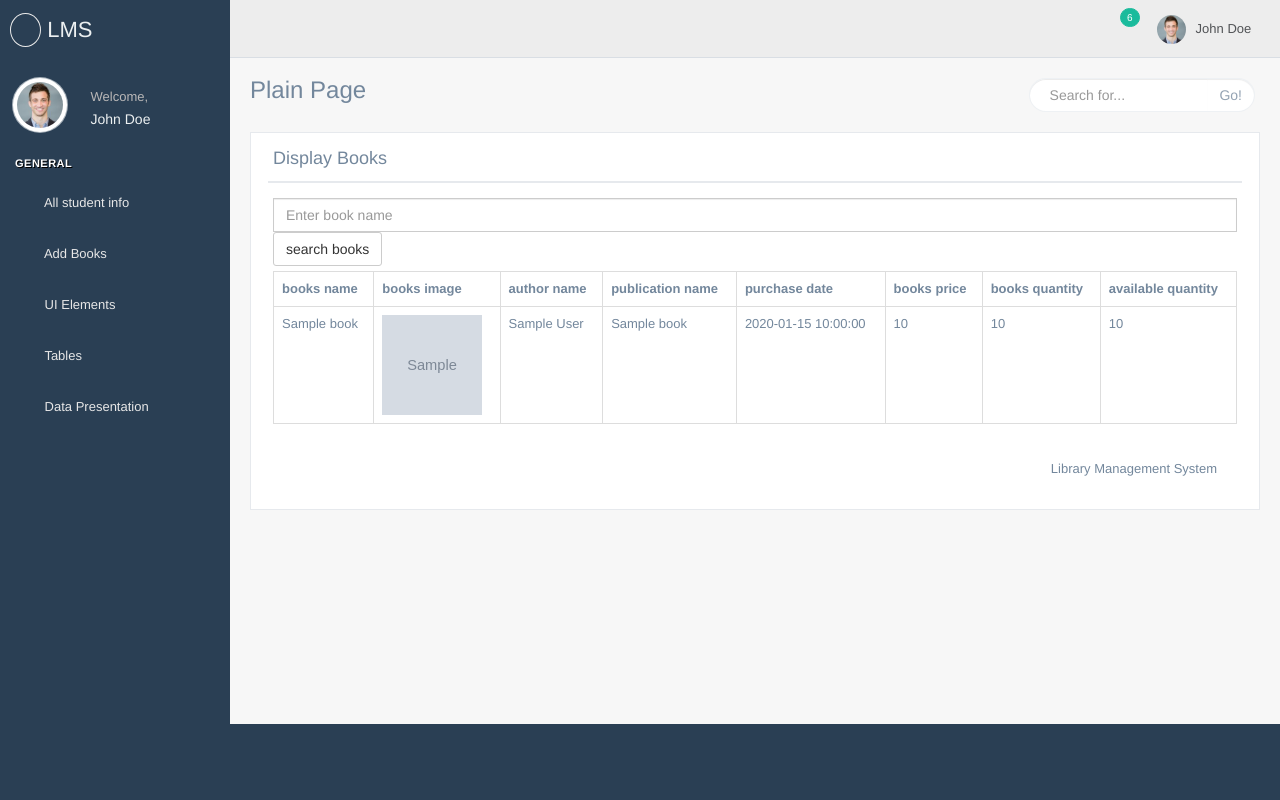
After one commit to emmy497/434Project, a PHP site: page /display_books.php in a window 1280 px wide. The commit adds this page. Run offline with PHP 8.4, Linux system fonts and the light colour scheme; tables that the repository leaves empty or names only in its code hold one stand-in row (values such as "Sample post"); grey boxes marked "Sample" are stand-in pictures; some web fonts are replaced.

```diff
--- /dev/null
+++ b/librarian/display_books.php
@@ -0,0 +1,127 @@
+<?php
+include "connection.php";
+include "header.php";
+?>
+
+
+
+
+        <!-- page content area main -->
+        <div class="right_col" role="main">
+            <div class="">
+                <div class="page-title">
+                    <div class="title_left">
+                        <h3>Plain Page</h3>
+                    </div>
+
+                    <div class="title_right">
+                        <div class="col-md-5 col-sm-5 col-xs-12 form-group pull-right top_search">
+                            <div class="input-group">
+                                <input type="text" class="form-control" placeholder="Search for...">
+                    <span class="input-group-btn">
+                      <button class="btn btn-default" type="button">Go!</button>
+                    </span>
+                            </div>
+                        </div>
+                    </div>
+                </div>
+
+                <div class="clearfix"></div>
+                <div class="row" style="min-height:500px">
+                    <div class="col-md-12 col-sm-12 col-xs-12">
+                        <div class="x_panel">
+                            <div class="x_title">
+                                <h2>Display Books</h2>
+
+                                <div class="clearfix"></div>
+                            </div>
+                            <div class="x_content">
+                                <form name="form1" action="" method="post">
+                                    <input type="text" name="t1" class="form-control" placeholder="Enter book name" >
+                                    <input type="submit" name="submit1" value="search books" class="btn btn-default">
+                                </form>
+
+
+
+                            <?php
+                            if(isset($_POST["submit1"])){
+                                $res=mysqli_query($link, "select * from add_books where books_name like('$_POST[t1]%')");
+                                echo "<table class='table table-bordered'>";
+                                echo "<tr>";
+                                echo "<th>"; echo "books name"; echo "</th>";
+                                echo "<th>"; echo "books image"; echo "</th>";
+                                echo "<th>"; echo "author name"; echo "</th>";
+                                echo "<th>"; echo "publication name"; echo "</th>";
+                                echo "<th>"; echo "purchase date"; echo "</th>";
+                                echo "<th>"; echo "books price"; echo "</th>";
+                                echo "<th>"; echo "books quantity"; echo "</th>";
+                                echo "<th>"; echo "available quantity"; echo "</th>";
+                                echo "</tr>";
+
+
+                                while($row=mysqli_fetch_array($res)){
+                                   echo "<tr>";
+                                    echo "<td>"; echo $row["books_name"]; echo "</td>";
+                                    echo "<td>"; ?> <img src="<?php echo $row["books_image"]; ?>" height="100" width="100"> <?php echo "</td>";
+                                    echo "<td>"; echo $row["books_author_name"]; echo "</td>";
+                                    echo "<td>"; echo $row["books_publication_name"]; echo "</td>";
+                                    echo "<td>"; echo $row["books_purchase_date"]; echo "</td>";
+                                    echo "<td>"; echo $row["books_price"]; echo "</td>";
+                                    echo "<td>"; echo $row["books_qty"]; echo "</td>";
+                                    echo "<td>"; echo $row["available_qty"]; echo "</td>";
+                                    echo "</tr>";
+                                }
+
+                                echo "<table>";
+                            }else {
+
+
+
+
+
+                            $res=mysqli_query($link, "select * from add_books");
+                            echo "<table class='table table-bordered'>";
+                            echo "<tr>";
+                            echo "<th>"; echo "books name"; echo "</th>";
+                            echo "<th>"; echo "books image"; echo "</th>";
+                            echo "<th>"; echo "author name"; echo "</th>";
+                            echo "<th>"; echo "publication name"; echo "</th>";
+                            echo "<th>"; echo "purchase date"; echo "</th>";
+                            echo "<th>"; echo "books price"; echo "</th>";
+                            echo "<th>"; echo "books quantity"; echo "</th>";
+                            echo "<th>"; echo "available quantity"; echo "</th>";
+                            echo "</tr>";
+
+
+                            while($row=mysqli_fetch_array($res)){
+                               echo "<tr>";
+                                echo "<td>"; echo $row["books_name"]; echo "</td>";
+                                echo "<td>"; ?> <img src="<?php echo $row["books_image"]; ?>" height="100" width="100"> <?php echo "</td>";
+                                echo "<td>"; echo $row["books_author_name"]; echo "</td>";
+                                echo "<td>"; echo $row["books_publication_name"]; echo "</td>";
+                                echo "<td>"; echo $row["books_purchase_date"]; echo "</td>";
+                                echo "<td>"; echo $row["books_price"]; echo "</td>";
+                                echo "<td>"; echo $row["books_qty"]; echo "</td>";
+                                echo "<td>"; echo $row["available_qty"]; echo "</td>";
+                                echo "</tr>";
+                            }
+
+                            echo "<table>";
+
+                        }
+                            ?>
+
+
+
+
+                            </div>
+                        </div>
+                    </div>
+                </div>
+            </div>
+        </div>
+        <!-- /page content -->
+
+<?php
+include "footer.php"
+?>
--- a/librarian/header.php
+++ b/librarian/header.php
@@ -48,10 +48,10 @@
                     <div class="menu_section">
                         <h3>General</h3>
                         <ul class="nav side-menu">
-                            <li><a><i class="fa fa-home"></i> Home <span class="fa fa-chevron-down"></span></a>
+                            <li><a href="display_student_info.php"><i class="fa fa-home"></i> All student info <span class="fa fa-chevron-down"></span></a>
 
                             </li>
-                            <li><a><i class="fa fa-edit"></i> Forms <span class="fa fa-chevron-down"></span></a>
+                            <li><a  href="add_books.php"><i class="fa fa-edit"></i> Add Books <span class="fa fa-chevron-down"></span></a>
 
                             </li>
                             <li><a><i class="fa fa-desktop"></i> UI Elements <span
--- a/librarian/login.php
+++ b/librarian/login.php
@@ -1,5 +1,5 @@
 <?php
-
+session_start();
 include "connection.php"
 
 ?>
@@ -82,6 +82,7 @@ if(isset( $_POST['submit1'])){
 <?php
 
     }else {
+        $_SESSION["librarian"]=$_POST["username"];
         ?>
         <script type="text/javascript">
             window.location="display_student_info.php";
```
Also changed, not shown: librarian/add_books.php (added, +104 -0 lines), librarian/issue_books.php (added, +153 -0 lines).
